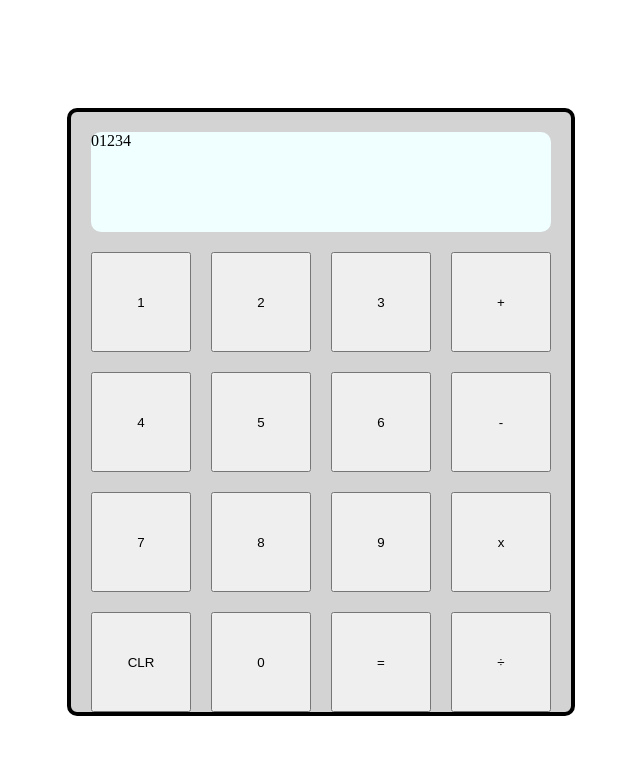
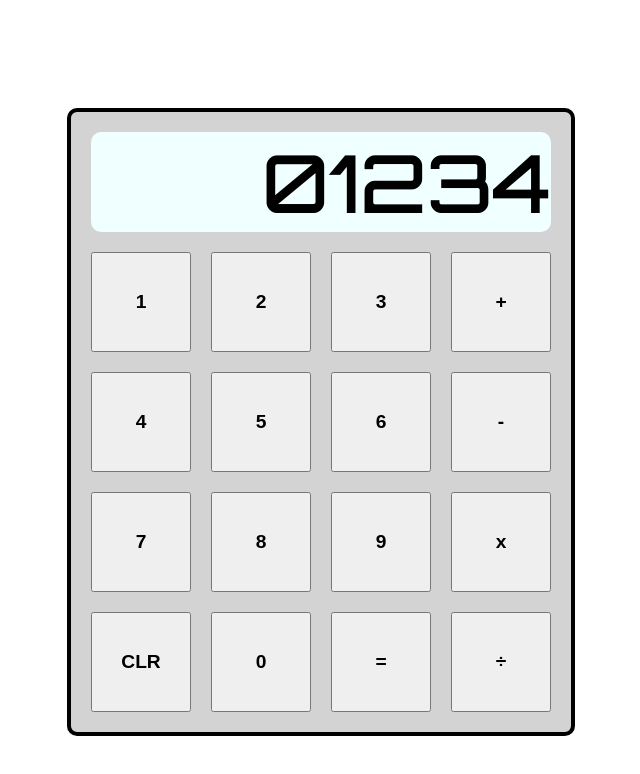
Before and after one commit to CLau72/top-calculator, a plain HTML site: page index.html in a window 1280 px wide. Shown: the whole page, without its empty margins (319-959 px from the left). Drawn offline with Linux system fonts and the light colour scheme.

Commit message:
Finalize layout and add display font

```diff
--- a/styles.css
+++ b/styles.css
@@ -1,3 +1,5 @@
+@import url('https://fonts.googleapis.com/css2?family=Orbitron:wght@500&display=swap');
+
 body {
 display: flex;
 align-items: center;
@@ -7,6 +9,8 @@ justify-content: center;
 button {
     width: 100px;
     height: 100px;
+    font-weight: bold;
+    font-size: larger;
 }
 
 .calculator-body {
@@ -15,7 +19,7 @@ button {
     align-items: center;
     margin-top: 100px;
     width: 500px;
-    height: 600px;
+    height: 620px;
     background: lightgray;
     border: 4px solid black;
     border-radius: 10px;
@@ -27,6 +31,9 @@ button {
     height: 100px;
     border-radius: 10px;
     margin-top: 20px;
+    font-family: 'Orbitron', sans-serif;
+    font-size: 80px;
+    text-align: right;
 }
 
 .buttons {
```
